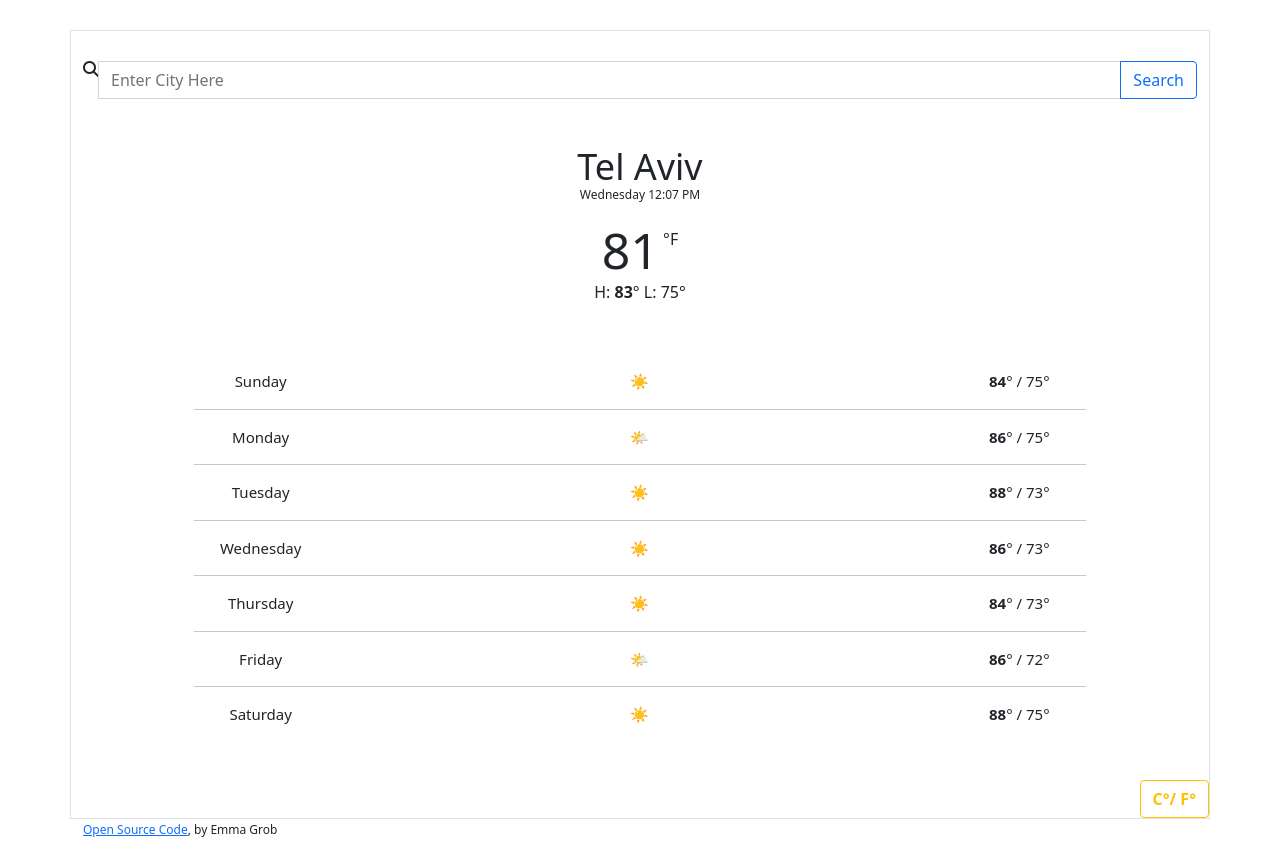
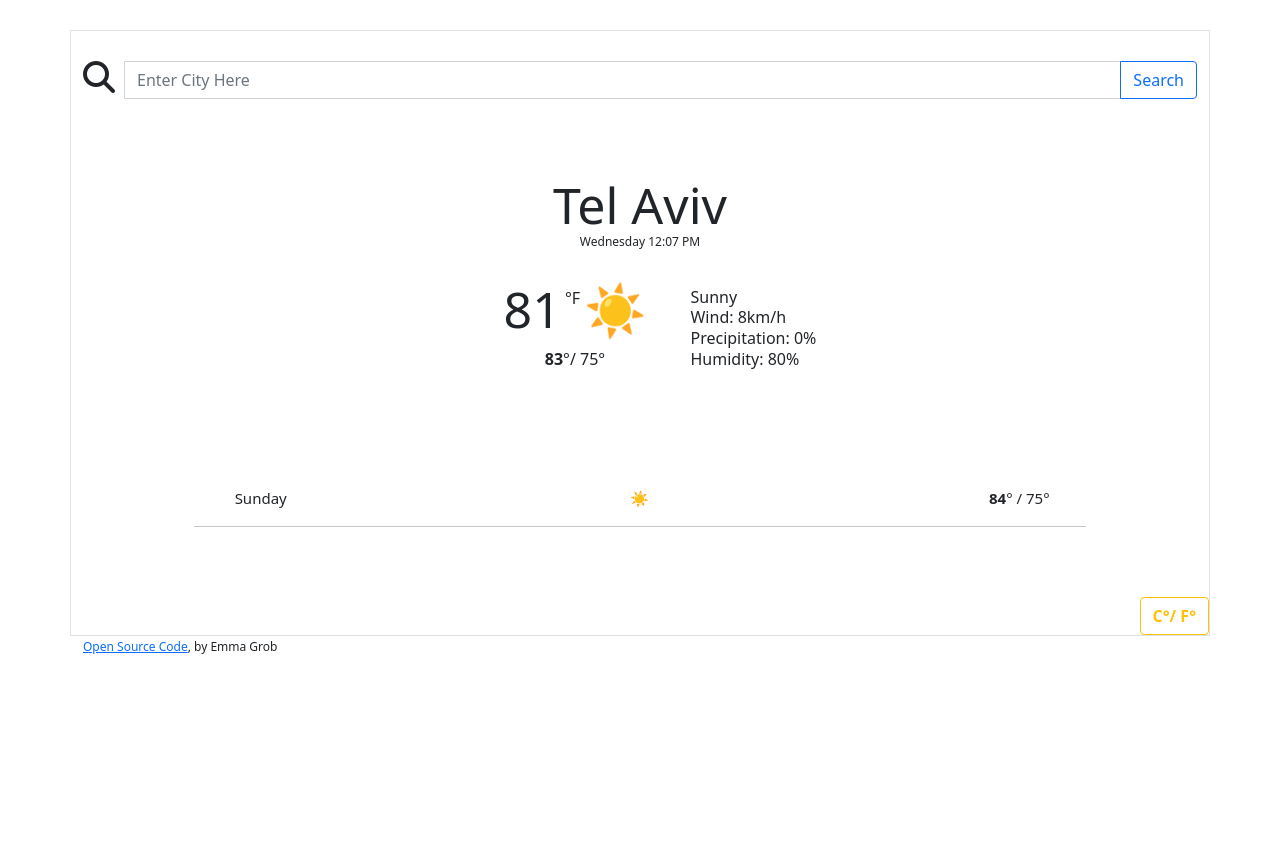
Before and after one commit to e-grob/weather-app, a plain HTML site: page index.html in a window 1280 px wide. After the commit the page ends 800 px from the top, so only its background shows below. Drawn offline with nearby package versions, Linux system fonts and the light colour scheme.

Commit message:
adjusted basic html and css

```diff
--- a/index.html
+++ b/index.html
@@ -32,82 +32,35 @@
           <button class="btn btn-outline-primary" type="submit">Search</button>
         </div>
       </form>
-      <div class="todays-weather">
+
+      <div class="weather-forecast">
         <h1 class="city-title">Tel Aviv</h1>
-        <h1 class="temperature current-temp">81</h1>
-        <span id="units">°F</span>
-        <!-- <div class="description">
-          <span class="descriptor">Sunny</span>
-          <span class="windspeed">Wind: 8km/h</span>
-          <span class="precipitation">Precipitation: 0%</span>
-          <span class="humidity">Humidity: 80%</span>
-        </div> -->
-        <p class="hi-lo-temp">
-          H: <span class="temperature hi-temp" id="current-hi-temp">83</span>°
-          L: <span class="temperature low-temp" id="current-low-temp">75</span>°
-        </p>
+        <div class="current-weather-forecast">
+          <h1 class="temperature current-temp">81</h1>
+          <span id="units">°F</span>
+          <span class="current-temp current-temp-emoji">☀️</span>
+          <p class="hi-lo-temp">
+            <span class="temperature hi-temp" id="current-hi-temp">83</span>°/
+            <span class="temperature low-temp" id="current-low-temp">75</span>°
+          </p>
+        </div>
+        <div class="current-weather-description">
+          <div class="descriptor">Sunny</div>
+          <div class="windspeed">Wind: 8km/h</div>
+          <div class="precipitation">Precipitation: 0%</div>
+          <div class="humidity">Humidity: 80%</div>
+        </div>
       </div>
+
       <div class="seven-day-forecast">
-        <div class="row sunday">
+        <div class="row day-of-week">
           <div class="col-4 day">Sunday</div>
           <div class="col-4 weather-emoji">☀️</div>
           <div class="col-4 temperature hi-lo-temp">
-            <span class="hi-temp">84</span>° / 75°
+            <span class="hi-temp">84</span>° / <span class="low-temp">75</span>°
           </div>
         </div>
         <hr />
-        <div class="row monday">
-          <div class="col-4 day">Monday</div>
-          <div class="col-4 weather-emoji">🌤</div>
-          <div class="col-4 temperature hi-lo-temp">
-            <span class="hi-temp">86</span>° / 75°
-          </div>
-        </div>
-        <hr />
-
-        <div class="row tuesday">
-          <div class="col-4 day">Tuesday</div>
-          <div class="col-4 weather-emoji">☀️</div>
-          <div class="col-4 temperature hi-lo-temp">
-            <span class="hi-temp">88</span>° / 73°
-          </div>
-        </div>
-        <hr />
-
-        <div class="row wednesday">
-          <div class="col-4 day">Wednesday</div>
-          <div class="col-4 weather-emoji">☀️</div>
-          <div class="col-4 temperature hi-lo-temp">
-            <span class="hi-temp">86</span>° / 73°
-          </div>
-        </div>
-        <hr />
-
-        <div class="row thursday">
-          <div class="col-4 day">Thursday</div>
-          <div class="col-4 weather-emoji">☀️</div>
-          <div class="col-4 temperature hi-lo-temp">
-            <span class="hi-temp">84</span>° / 73°
-          </div>
-        </div>
-        <hr />
-
-        <div class="row friday">
-          <div class="col-4 day">Friday</div>
-          <div class="col-4 weather-emoji">🌤</div>
-          <div class="col-4 temperature hi-lo-temp">
-            <span class="hi-temp">86</span>° / 72°
-          </div>
-        </div>
-        <hr />
-
-        <div class="row saturday">
-          <div class="col-4 day">Saturday</div>
-          <div class="col-4 weather-emoji">☀️</div>
-          <div class="col-4 temperature hi-lo-temp">
-            <span class="hi-temp">88</span>° / 75°
-          </div>
-        </div>
       </div>
       <small class="caption">
         <a href="https://github.com/e-grob/weather-app" target="_blank"
--- a/src/index.js
+++ b/src/index.js
@@ -11,7 +11,7 @@ function getCurrentDateTime() {
     "Friday",
     "Saturday",
   ];
-  let weather = document.querySelector(".todays-weather");
+  let weather = document.querySelector(".weather-forecast");
   let currentDateTimeElement = document.createElement("p");
   let currentTime = now.toLocaleString("en-US", {
     hour: "numeric",
@@ -22,7 +22,9 @@ function getCurrentDateTime() {
     `${days[now.getDay()]} ${currentTime}`
   );
   currentDateTimeElement.appendChild(currentDateTime);
-  let currentWeatherElement = document.querySelector(".current-temp");
+  let currentWeatherElement = document.querySelector(
+    ".current-weather-forecast"
+  );
   weather.insertBefore(currentDateTimeElement, currentWeatherElement);
   currentDateTimeElement.classList.add("date-time");
 }
--- a/src/style.css
+++ b/src/style.css
@@ -5,12 +5,16 @@ body {
   margin: 30px 0;
   padding: 30px;
 }
-x .fa-search {
-  padding-right: 7px;
+.fa-search {
+  padding-right: 10px;
   font-size: xx-large;
 }
+.weather-forecast {
+  text-align: center;
+  padding: 60px 20px;
+}
 .city-title {
-  font-size: 36px;
+  font-size: 50px;
   font-weight: 400;
   margin-bottom: -5px;
 }
@@ -18,9 +22,20 @@ x .fa-search {
   font-size: 12px;
   padding-top: 3px;
 }
-.todays-weather {
+.date-time,
+.low-temp {
+  font-weight: 250;
+}
+.current-weather-forecast {
+  display: inline-block;
   text-align: center;
-  padding: 30px 0 50px;
+  padding: 5px 40px 40px;
+}
+.current-weather-description {
+  display: inline-block;
+  text-align: justify;
+  font-size: 1rem;
+  line-height: 1.3em;
 }
 .current-temp {
   display: inline;
@@ -30,11 +45,6 @@ x .fa-search {
 #units {
   position: relative;
   top: -24px;
-}
-.description span {
-  display: block;
-  margin: 0 auto;
-  line-height: 1.2em;
 }
 .seven-day-forecast {
   font-size: 15px;
@@ -46,7 +56,7 @@ x .fa-search {
 }
 
 .hi-temp {
-  font-weight: 600;
+  font-weight: 550;
 }
 
 .temp-unit {
```
